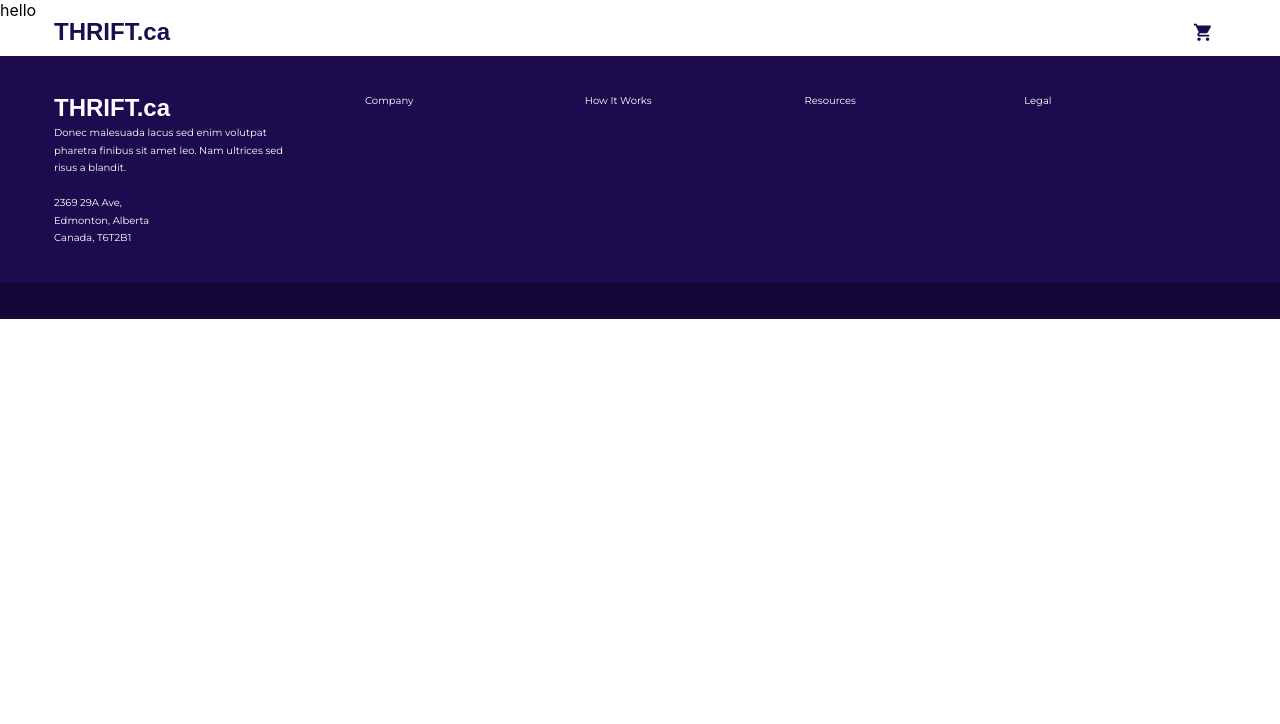
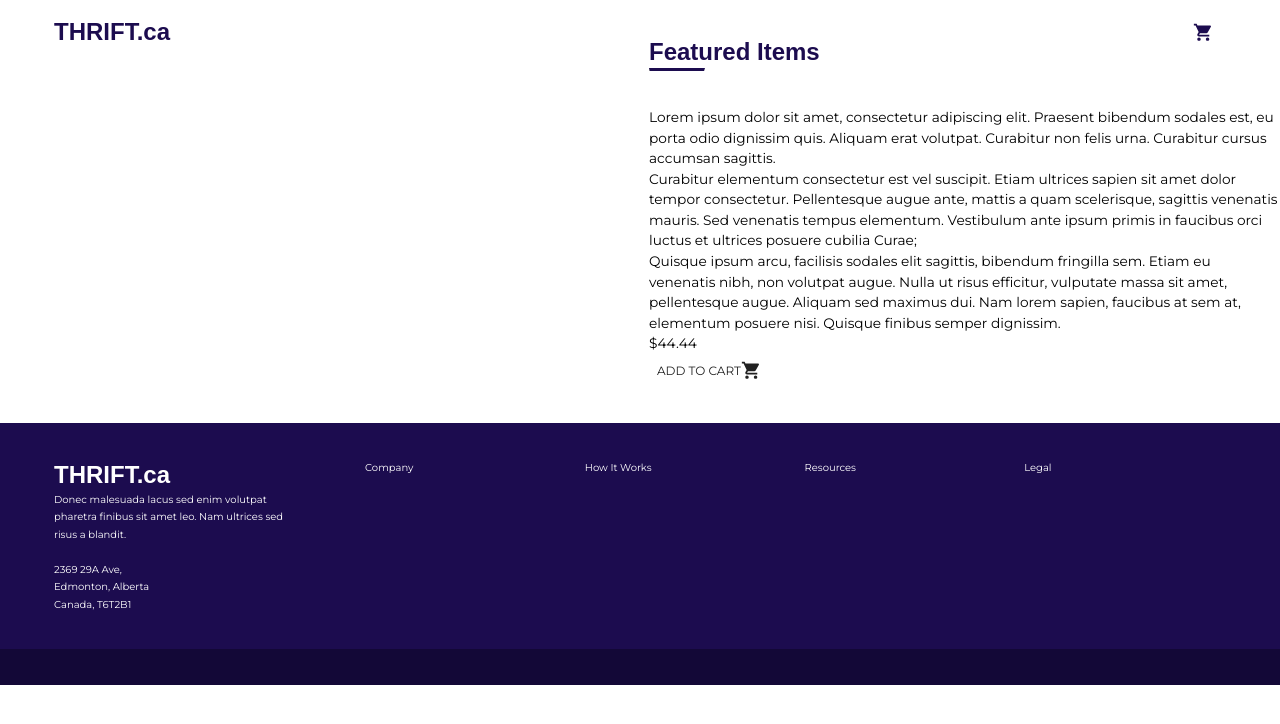
Before and after one commit to carlcastello/online-resell-store, a React (Create React App) app: page /product/123 in a window 1280 px wide. Shown: the top 724 px of the page. Built offline with nearby package versions, Linux system fonts and the light colour scheme; a web font is replaced by a local one.

Commit message:
ORS-2: Small refactors and implemented the product page

```diff
--- a/src/pages/home/index.tsx
+++ b/src/pages/home/index.tsx
@@ -103,7 +103,7 @@ class Header extends Component<OwnProps> {
         <Grid container spacing={1}>
           {items.map((item: IProductCardDetail, index: number) =>
             <Grid item md={3} sm={6} xs={12} key={item.id}>
-              <ProductCard string={item}/>
+              <ProductCard product={item}/>
             </Grid>
           )}
         </Grid>
--- a/src/pages/product/index.tsx
+++ b/src/pages/product/index.tsx
@@ -1,14 +1,67 @@
 import React, { Component, ReactNode } from 'react';
 
-import { withStyles, Typography } from '@material-ui/core';
+import {
+  withStyles,
+  Typography,
+  Grid,
+  Button
+} from '@material-ui/core';
+import { ShoppingCart } from '@material-ui/icons';
 
-class MainTitle extends Component {
+
+import { PlaceHolderImage } from '../../images';
+import { IOwnProps, IReduxProps } from './types';
+import MainTitle from '../../components/main-title';
+
+class Product extends Component<IOwnProps & IReduxProps> {
+
+  componentDidMount() {
+    console.log(this.props.match.params.id);
+  }
+
+  renderAttributes = () => {
+
+  }
+
+
+  renderDescription = () => {
+    const sasda = `
+      Lorem ipsum dolor sit amet, consectetur adipiscing elit. Praesent bibendum sodales est, eu porta odio dignissim quis. Aliquam erat volutpat. Curabitur non felis urna. Curabitur cursus accumsan sagittis.
+      Curabitur elementum consectetur est vel suscipit. Etiam ultrices sapien sit amet dolor tempor consectetur. Pellentesque augue ante, mattis a quam scelerisque, sagittis venenatis mauris. Sed venenatis tempus elementum. Vestibulum ante ipsum primis in faucibus orci luctus et ultrices posuere cubilia Curae;
+      Quisque ipsum arcu, facilisis sodales elit sagittis, bibendum fringilla sem. Etiam eu venenatis nibh, non volutpat augue. Nulla ut risus efficitur, vulputate massa sit amet, pellentesque augue. Aliquam sed maximus dui. Nam lorem sapien, faucibus at sem at, elementum posuere nisi. Quisque finibus semper dignissim.
+    `
+
+    return (
+      <Grid container spacing={1}>
+        <Grid item sm={12} md={6}>
+        </Grid>
+        <Grid item sm={12} md={6}>
+          <MainTitle title="Featured Items" horizontalPadding={0}/>
+          {sasda.split('\n').map((paragraph) =>
+            <Typography>
+              {paragraph}
+            </Typography>
+          )}
+          <Typography >
+            $44.44
+          </Typography>
+          <Button>
+            Add to Cart
+            <ShoppingCart/>
+          </Button>
+        </Grid>
+      </Grid>
+    );
+  }
+
   render(): ReactNode {
-
     return(
-      'hello'
+      <div>
+        {this.renderAttributes()}
+        {this.renderDescription()}
+      </div>
     );
   }
 }
 
-export default MainTitle;
+export default Product;
--- /dev/null
+++ b/src/pages/product/types.tsx
@@ -0,0 +1,11 @@
+export interface IOwnProps {
+  match: {
+    params: {
+      id: string,
+    }
+  }
+}
+
+export interface IReduxProps {
+
+}
--- a/src/pages/products/index.tsx
+++ b/src/pages/products/index.tsx
@@ -53,7 +53,7 @@ class Products extends Component<IOwnProps> {
       <Grid container spacing={1}>
         {featuredItems.map((item: IProductCardDetail, index: number) =>
           <Grid item sm={4} xs={12}>
-            <ProductCard string={item}/>
+            <ProductCard product={item}/>
           </Grid>
         )}
       </Grid>
```
